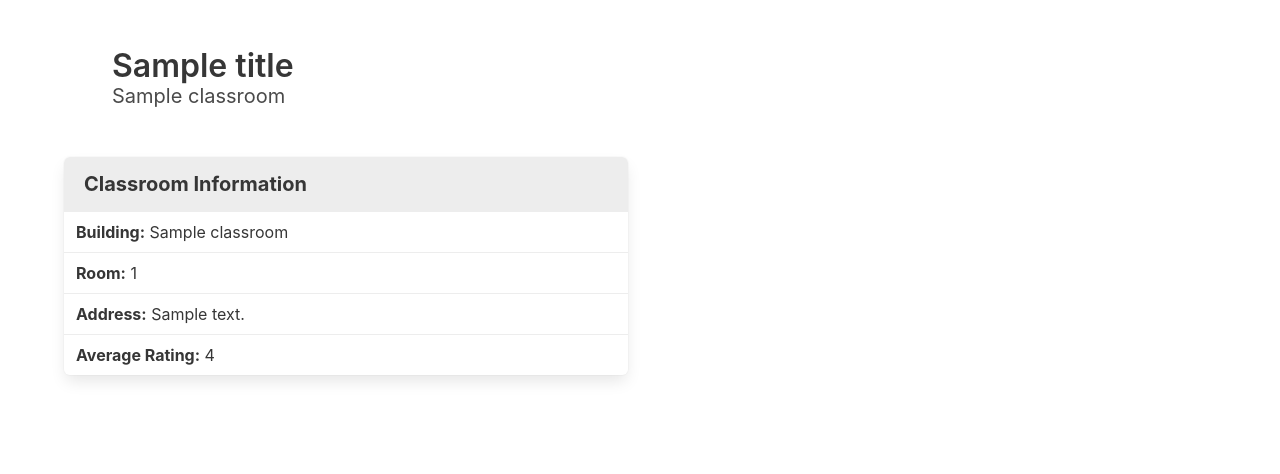
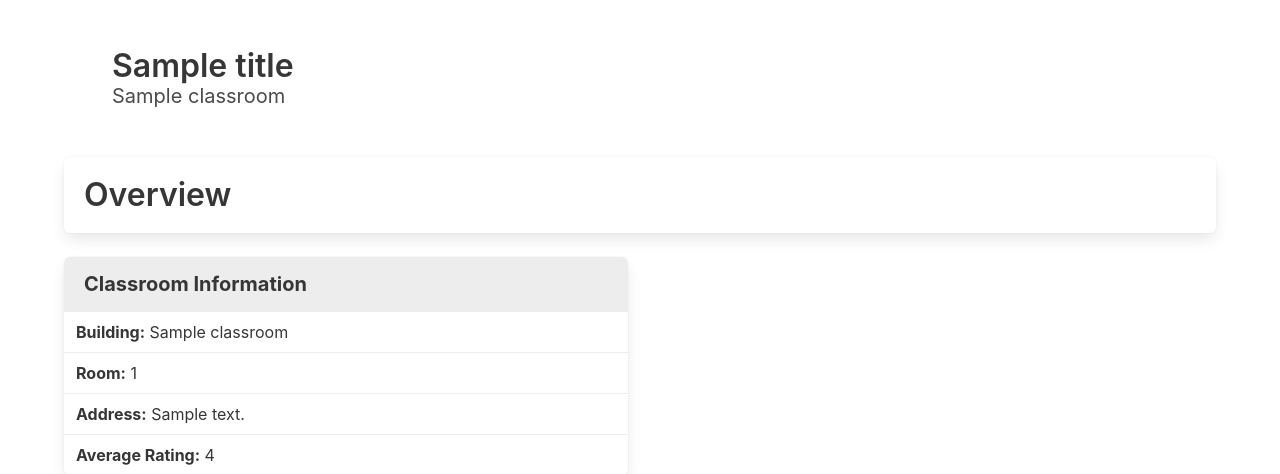
Before and after one commit to Iune/CS411Project, a Flask app: template templates/classroom-bulma.html in a window 1280 px wide. Shown: the part 72-546 px from the top of the page. Run offline with Flask 2, Linux system fonts and the light colour scheme; the template is opened without the code that fills it: most values are stand-ins (such as "Sample title", 1, 10 or a date in 2020); some libraries are stand-ins or nearby versions.

Commit message:
Updating Templates

```diff
--- a/templates/classroom-bulma.html
+++ b/templates/classroom-bulma.html
@@ -8,6 +8,11 @@
 	</div>
 </section>
 <section>
+	<div class="box">
+		<h3 class="title">Overview</h3>
+	</div>
+
+
 	<div class="columns">
 	<div class="column">
 		<nav class="panel">
```
